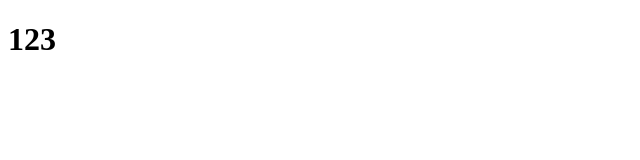
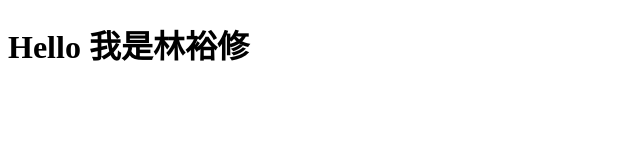
Before and after one commit to B11056029/B11056029.github., a plain HTML site: page index.html in a window 1280 px wide. Shown: the whole page, without its empty margins (0-640 px from the left). Drawn offline with Linux system fonts and the light colour scheme.

Commit message:
第二次上傳

```diff
--- a/index.html
+++ b/index.html
@@ -7,6 +7,7 @@
     <title>Document</title>
 </head>
 <body>
-    <h1>123</h1>
+    <h1>Hello 我是林裕修
+    </h1>
 </body>
 </html>
```
